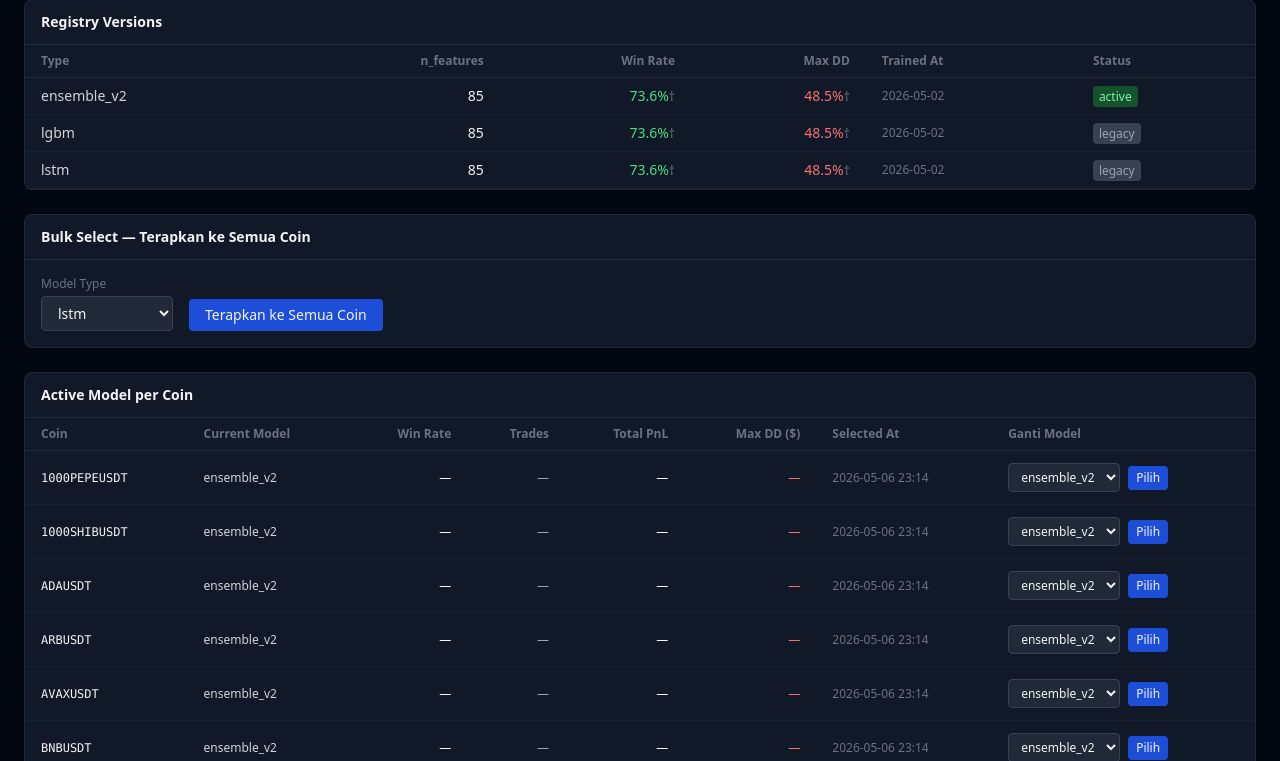
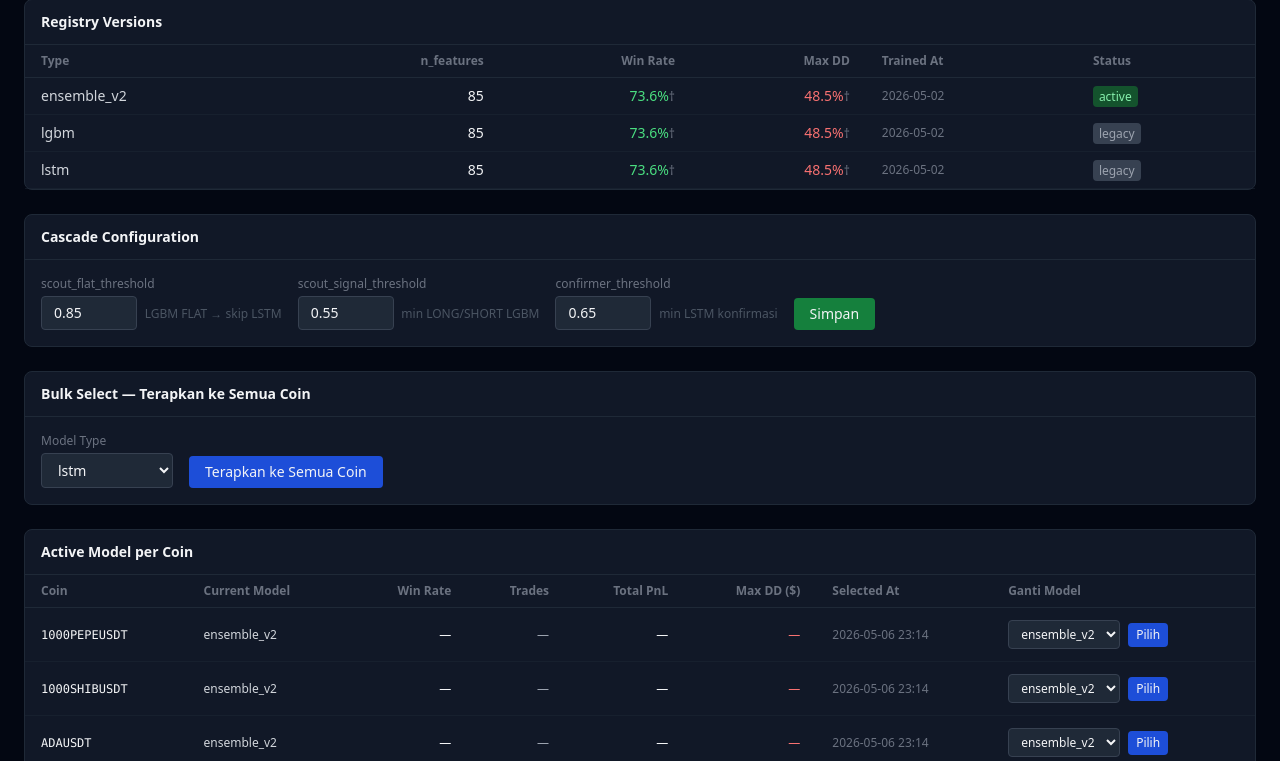
Before and after one commit to heathclif-cyber/swingtrade_v2, a Flask app: page /models in a window 1280 px wide. Shown: the part 126-887 px from the top of the page. Run offline with Flask 3, Linux system fonts and the light colour scheme; some libraries are stand-ins or nearby versions.

Commit message:
fix: restore 3-threshold cascade dengan scout_flat naik ke 0.85
Cascade v1 (1 threshold) terlalu agresif — LGBM FLAT @ 0.6 langsung
skip LSTM, akibatnya 14/16 koin selalu FLAT karena LGBM bias ke FLAT.

Fix:
- scout_flat_threshold: 0.6 → 0.85 (harus sangat yakin FLAT baru skip LSTM)
- scout_signal_threshold: 0.55 (filter sinyal LONG/SHORT lemah)
- confirmer_threshold: 0.65 (validasi LSTM)
- UI editor di /models + API /api/cascade-config

Co-Authored-By: Claude Opus 4.7 <noreply@anthropic.com>

```diff
--- a/app/api/models_bp.py
+++ b/app/api/models_bp.py
@@ -213,6 +213,47 @@ def select_all_models():
     })
 
 
+@bp.get("/api/cascade-config")
+def cascade_config_get():
+    from app.services.model_registry import load_inference_config
+    cfg = load_inference_config()
+    return jsonify(cfg.get("cascade", {}).copy())
+
+
+@bp.post("/api/cascade-config")
+def cascade_config_post():
+    import json
+    from app.services.model_registry import load_inference_config
+    from app.services.inference import InferenceService
+
+    body = request.get_json(silent=True) or {}
+    errors = []
+    validated = {}
+    for key in ("scout_flat_threshold", "scout_signal_threshold", "confirmer_threshold"):
+        val = body.get(key)
+        if val is None:
+            errors.append(f"{key} wajib")
+        elif not (0.0 <= float(val) <= 1.0):
+            errors.append(f"{key} harus antara 0.0 — 1.0")
+        else:
+            validated[key] = round(float(val), 2)
+
+    if errors:
+        return jsonify({"status": "error", "error": "; ".join(errors)}), 422
+
+    # Tulis ke inference_config.json
+    from pathlib import Path
+    cfg = load_inference_config()
+    models_dir = Path(__file__).parent.parent.parent / "models"
+    config_path = models_dir / "inference_config.json"
+    cfg["cascade"] = validated
+    with open(config_path, "w") as f:
+        json.dump(cfg, f, indent=2)
+
+    InferenceService.clear_cache()
+    return jsonify({"status": "ok", "cascade": validated})
+
+
 @bp.get("/api/models/available")
 def available_models():
     from app.services.model_registry import load_registry
--- a/app/templates/models.html
+++ b/app/templates/models.html
@@ -48,6 +48,41 @@
       {% endfor %}
     </tbody>
   </table>
+</div>
+
+<!-- Cascade Configuration -->
+<div class="bg-gray-900 rounded-lg border border-gray-800 mb-6">
+  <h2 class="px-4 py-3 font-semibold border-b border-gray-800">Cascade Configuration</h2>
+  <div class="px-4 py-4">
+    <div class="flex flex-wrap items-end gap-4">
+      <div>
+        <label class="block text-xs text-gray-500 mb-1">scout_flat_threshold</label>
+        <input type="number" id="cfg-scout-flat" step="0.01" min="0" max="1"
+               class="bg-gray-800 border border-gray-700 rounded px-3 py-1.5 text-sm w-24"
+               placeholder="0.85">
+        <span class="text-xs text-gray-600 ml-1">LGBM FLAT → skip LSTM</span>
+      </div>
+      <div>
+        <label class="block text-xs text-gray-500 mb-1">scout_signal_threshold</label>
+        <input type="number" id="cfg-scout-signal" step="0.01" min="0" max="1"
+               class="bg-gray-800 border border-gray-700 rounded px-3 py-1.5 text-sm w-24"
+               placeholder="0.55">
+        <span class="text-xs text-gray-600 ml-1">min LONG/SHORT LGBM</span>
+      </div>
+      <div>
+        <label class="block text-xs text-gray-500 mb-1">confirmer_threshold</label>
+        <input type="number" id="cfg-confirmer" step="0.01" min="0" max="1"
+               class="bg-gray-800 border border-gray-700 rounded px-3 py-1.5 text-sm w-24"
+               placeholder="0.65">
+        <span class="text-xs text-gray-600 ml-1">min LSTM konfirmasi</span>
+      </div>
+      <button onclick="saveCascadeConfig()"
+        class="bg-green-700 hover:bg-green-600 text-sm rounded px-4 py-1.5 font-medium">
+        Simpan
+      </button>
+      <span id="cascade-result" class="text-xs text-gray-400 hidden"></span>
+    </div>
+  </div>
 </div>
 
 <!-- Bulk Select -->
@@ -163,6 +198,44 @@ function selectModel(symbol, model_type) {
   });
 }
 
+function loadCascadeConfig() {
+  fetch('/api/cascade-config')
+    .then(r => r.json())
+    .then(d => {
+      document.getElementById('cfg-scout-flat').value   = d.scout_flat_threshold;
+      document.getElementById('cfg-scout-signal').value = d.scout_signal_threshold;
+      document.getElementById('cfg-confirmer').value    = d.confirmer_threshold;
+    });
+}
+function saveCascadeConfig() {
+  const body = {
+    scout_flat_threshold:   parseFloat(document.getElementById('cfg-scout-flat').value)   || 0.85,
+    scout_signal_threshold: parseFloat(document.getElementById('cfg-scout-signal').value) || 0.55,
+    confirmer_threshold:    parseFloat(document.getElementById('cfg-confirmer').value)    || 0.65,
+  };
+  const el = document.getElementById('cascade-result');
+  el.textContent = 'Menyimpan...';
+  el.classList.remove('hidden', 'text-green-400', 'text-red-400');
+  el.classList.add('text-gray-400');
+  fetch('/api/cascade-config', {
+    method: 'POST',
+    headers: {'Content-Type': 'application/json'},
+    body: JSON.stringify(body),
+  })
+  .then(r => r.json())
+  .then(d => {
+    if (d.status === 'ok') {
+      el.textContent = '✓ Tersimpan — cache model di-clear';
+      el.classList.replace('text-gray-400', 'text-green-400');
+    } else {
+      el.textContent = 'Error: ' + (d.error || JSON.stringify(d));
+      el.classList.replace('text-gray-400', 'text-red-400');
+    }
+  })
+  .catch(e => { el.textContent = 'Network error: ' + e; el.classList.replace('text-gray-400', 'text-red-400'); });
+}
+loadCascadeConfig();
+
 function selectAll() {
   const model_type = document.getElementById('bulk-type').value;
   const resultEl   = document.getElementById('bulk-result');
--- a/models/inference_config.json
+++ b/models/inference_config.json
@@ -350,7 +350,8 @@
     "num_classes": 3
   },
   "cascade": {
-    "scout_confidence_threshold": 0.6,
-    "scout_signal_threshold": 0.45
+    "scout_flat_threshold": 0.85,
+    "scout_signal_threshold": 0.55,
+    "confirmer_threshold": 0.65
   }
 }
```
Also changed, not shown: app/services/inference.py (+44 -10 lines).
